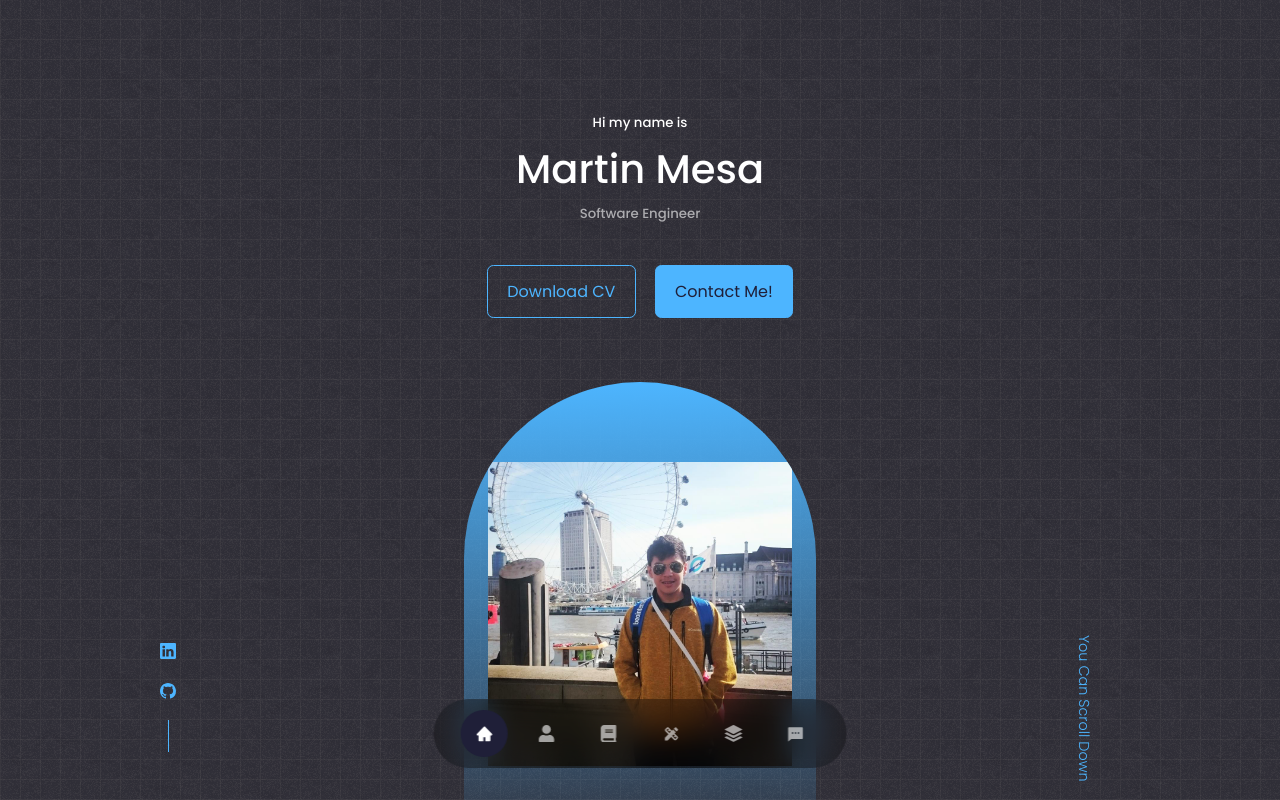
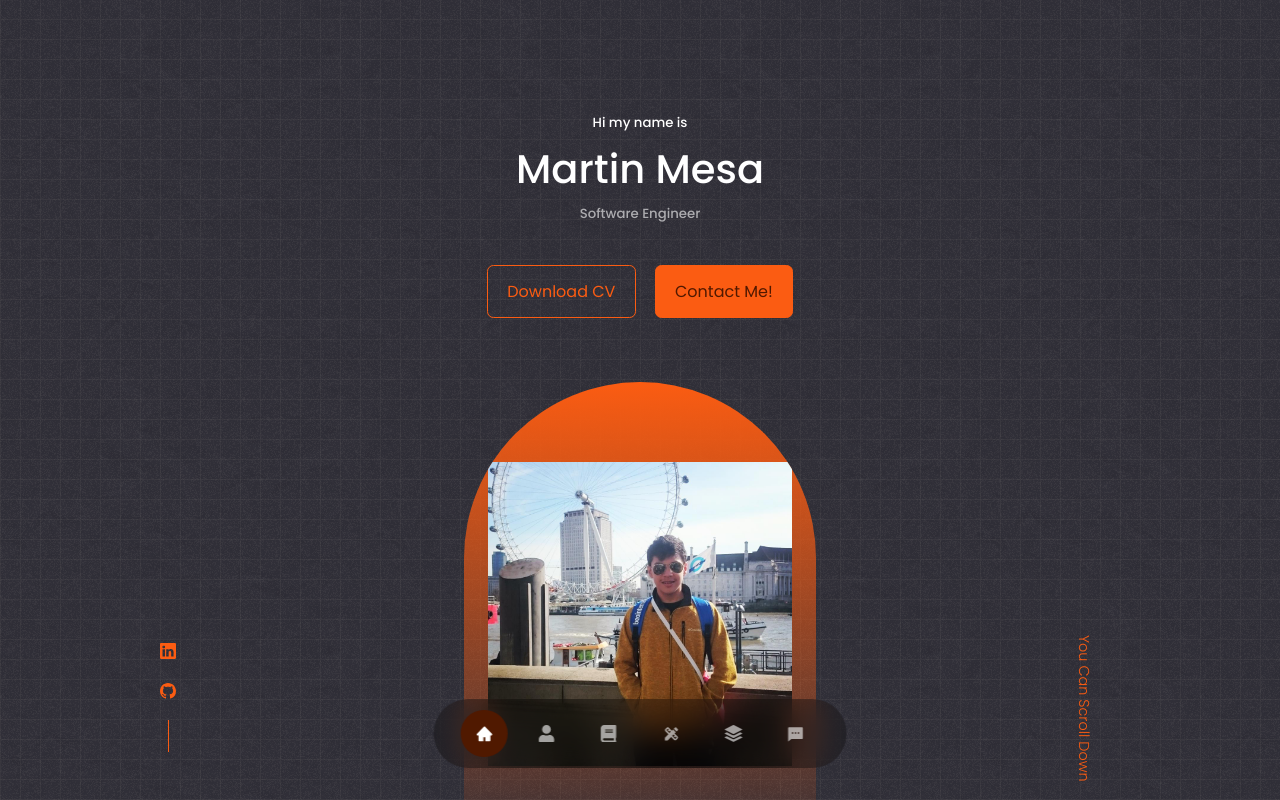
Before and after one commit to Raptr12/Portfolio-Website, a React (Create React App) app: page / in a window 1280 px wide. Shown: the top 800 px of the page. Built offline with nearby package versions, Linux system fonts and the light colour scheme.

Commit message:
Color Scheme Changes

```diff
--- a/src/index.css
+++ b/src/index.css
@@ -11,10 +11,10 @@
 }
 
 :root {
-    --color-bg: #1f1f38;
-    --color-bg-variant: #2c2c6c;
-    --color-primary: #4db5ff;
-    --color-primary-variant: rgba(77, 181, 255, 0.4);
+    --color-bg: #501900;
+    --color-bg-variant: #982E00;
+    --color-primary: #FB5C12;
+    --color-primary-variant: rgba(252, 46, 32, 1);
     --color-white: #fff;
     --color-light: rgba(255, 255, 255, 0.6);
 
```
